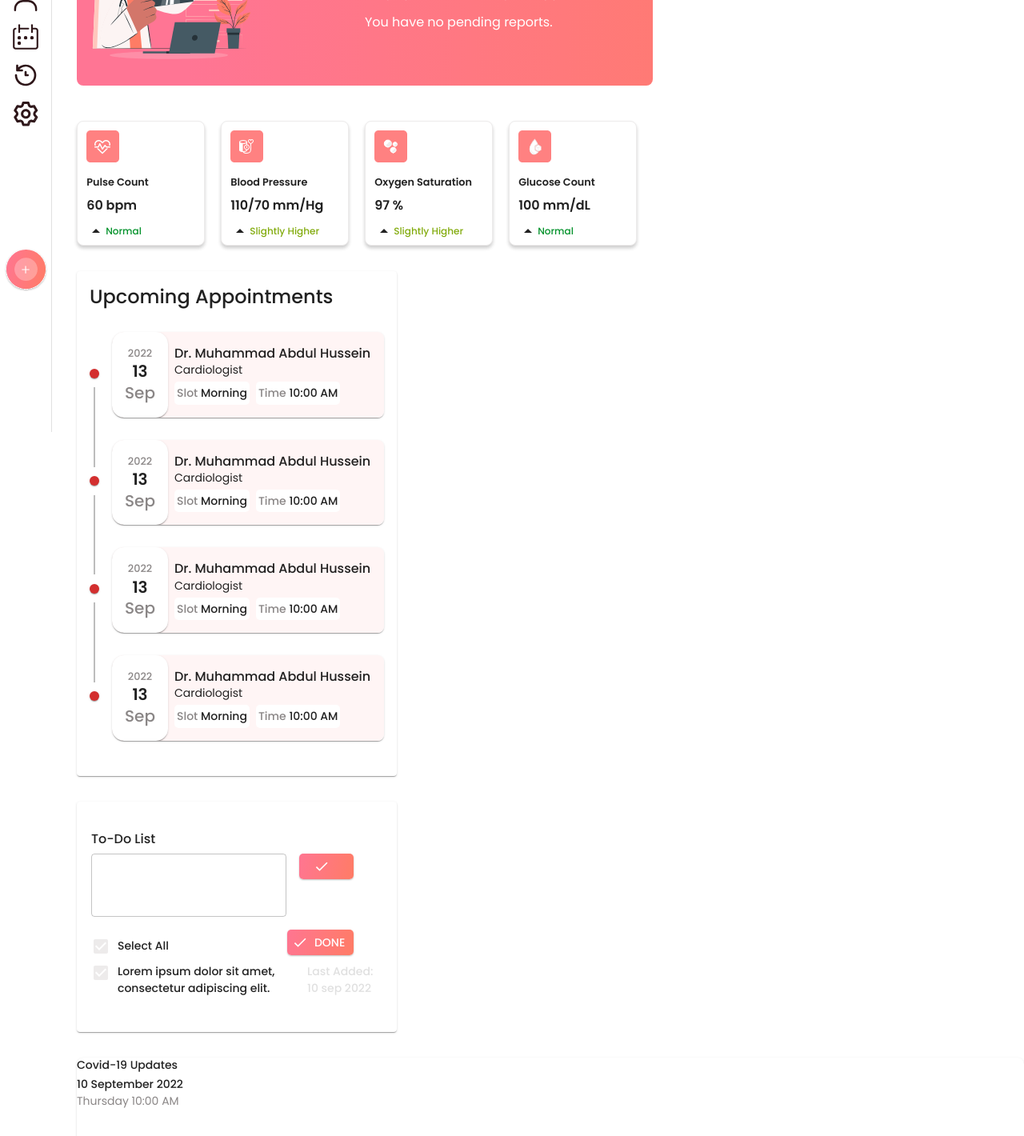
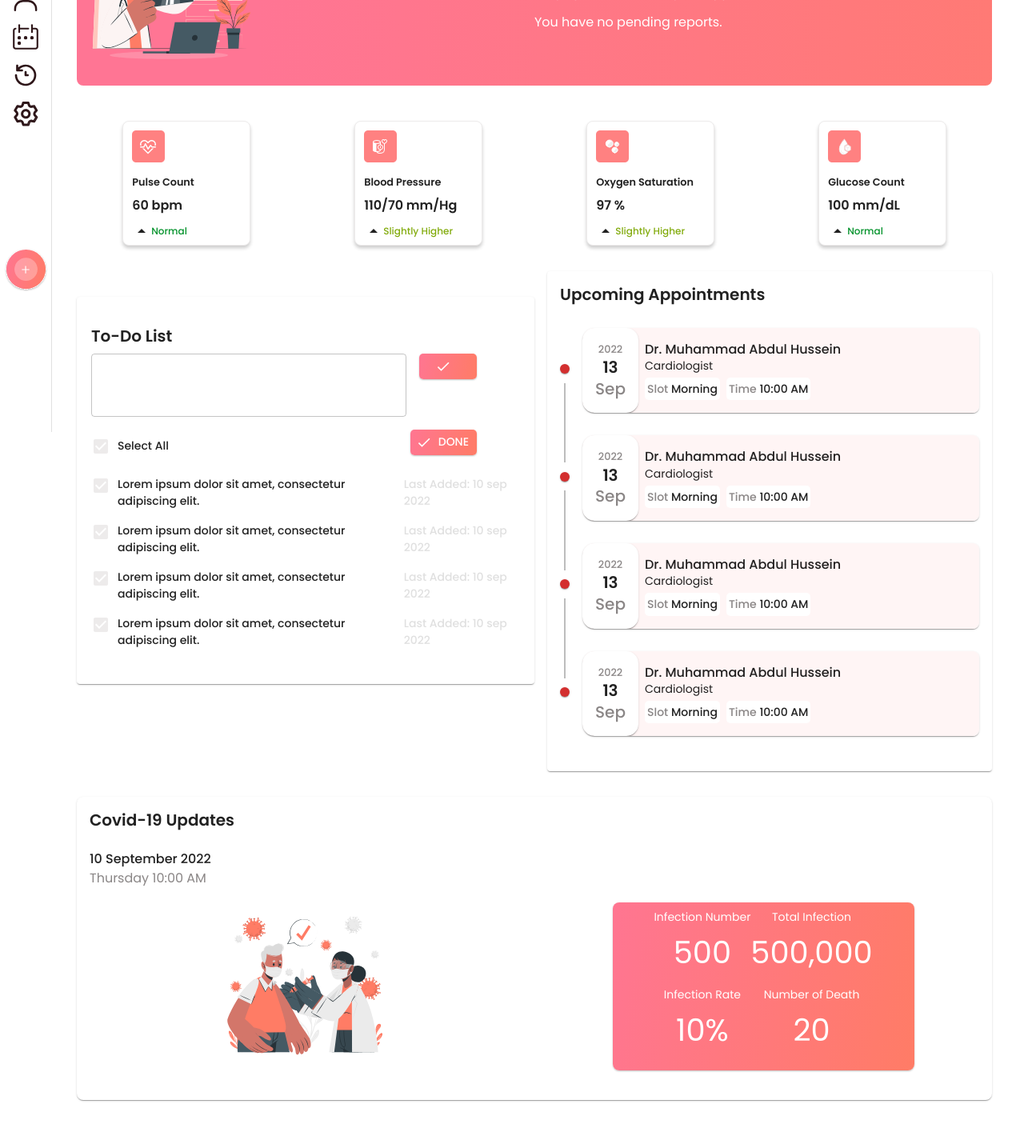
Before and after one commit to MK-Khan123/rainier-frontend, a React (Create React App) app: page / in a window 1280 px wide. Shown: the part 260-1680 px from the top of the page at 80% size. After the commit the page ends 1651 px from the top, so only its background shows below. Built offline with nearby package versions, Linux system fonts and the light colour scheme.

Commit message:
Almost created the Iphone 13 display

```diff
--- a/src/App.js
+++ b/src/App.js
@@ -28,13 +28,23 @@ const App = () => {
         '"Segoe UI Symbol"',
       ].join(','),
     },
+    breakpoints: {
+      values: {
+        xs: 0,
+        sm: 390,
+        md: 834,
+        lg: 1200,
+        xl: 1512,
+      },
+    },
   });
+
 
   return (
     <DarkModeContext.Provider value={[mode, setMode]}>
       <ThemeProvider theme={theme}>
         {/* <Paper sx={{ height: '100vh' }}> */}
-          <Home />
+        <Home />
         {/* </Paper> */}
       </ThemeProvider>
     </DarkModeContext.Provider>
--- a/src/components/Home/Appointments/Appointments.js
+++ b/src/components/Home/Appointments/Appointments.js
@@ -51,9 +51,8 @@ const appointmentData = [
 
 const Appointments = () => {
     return (
-        <Box>
-            <Card sx={{ minWidth: 275, maxWidth: 400 }}>
-                <Typography variant='h5' fontWeight='500' pl={2} pt={2} component='div'>
+        <Card sx={{ minWidth: 275, marginLeft: { sm: 2 } }}>
+            <Typography variant='h5' fontSize='1.25rem' fontWeight='600' pl={2} pt={2} component='div'>
                 Upcoming Appointments
             </Typography>
             <CardContent sx={{ padding: 0, ':last-child': { padding: 0 } }} >
@@ -80,7 +79,6 @@ const Appointments = () => {
                 </Timeline>
             </CardContent>
         </Card>
-        </Box >
     );
 };
 
--- a/src/components/Home/CovidUpdates/CovidUpdates.js
+++ b/src/components/Home/CovidUpdates/CovidUpdates.js
@@ -10,41 +10,63 @@ const CovidUpdates = () => {
     return (
         <Card sx={{ minWidth: 200, marginBottom: '1rem', borderRadius: '8px', mt: 4 }}>
             <CardContent sx={{ padding: 0, ':last-child': { padding: 0 } }}>
-                <Typography variant='h5' fontWeight='500' fontSize='0.875rem' gutterBottom component='div'>Covid-19 Updates</Typography>
-                <Typography variant='body1' fontWeight='500' fontSize='0.875rem'>10 September 2022</Typography>
-                <Typography variant='body1' fontSize='0.875rem' color='#8A8686' gutterBottom>Thursday 10:00 AM</Typography>
-                <Grid container align='center'>
-                    <Grid item xs={12}>
+                <Typography variant='h5' fontWeight='600' fontSize='1.25rem' gutterBottom component='div' p={2}>Covid-19 Updates</Typography>
+                <Typography variant='body1' fontWeight='500' fontSize='1rem' pl={2}>10 September 2022</Typography>
+                <Typography variant='body1' fontSize='1rem' color='#8A8686' gutterBottom pl={2}>Thursday 10:00 AM</Typography>
+
+                <Grid container align='center' pb={3}>
+                    <Grid item xs={12} md={6}>
                         <img src={vaccinationImage} alt="" />
                     </Grid>
-
-                    <Grid container item xs={12}
+                    <Grid container item xs={12} md={6}
                         sx={{
                             background: 'linear-gradient(101.27deg, #FF7594 -6.58%, #FF7C65 102.46%)',
                             boxShadow: '0px 1px 2px rgba(0, 0, 0, 0.25)',
-                            borderRadius: '8px'
+                            borderRadius: '8px',
+                            margin: 'auto',
+                            maxWidth: { xs: '177px', md: '377px' }
                         }}
                     >
-                        <Grid item xs={12}>
+                        <Box sx={{ display: { md: 'flex' }, margin: 'auto', padding: { sm: 1 }, }}>
+                            <Box
+                                sx={{
+                                    display: 'flex',
+                                    flexDirection: 'column',
+                                    justifyContent: 'center',
+                                    alignItems: 'center'
+                                }}
+                            >
+                                <>
                                     <Typography textAlign='center' variant='body1' color='#FFF' fontSize='0.875rem' gutterBottom>Infection Number</Typography>
                                     <Typography textAlign='center' variant='body1' color='#FFF' fontSize='2.4rem' gutterBottom>500</Typography>
-                        </Grid>
-                        <Grid item xs={12}>
+                                </>
+                                <>
                                     <Typography textAlign='center' variant='body1' color='#FFF' fontSize='0.875rem' gutterBottom>Infection Rate</Typography>
                                     <Typography textAlign='center' variant='body1' color='#FFF' fontSize='2.4rem' gutterBottom>10%</Typography>
-                        </Grid>
-                        <Grid item xs={12}>
+                                </>
+                            </Box>
+                            <Box
+                                sx={{
+                                    display: 'flex',
+                                    flexDirection: 'column',
+                                    justifyContent: 'center',
+                                    alignItems: 'center'
+                                }}
+                            >
+                                <>
                                     <Typography textAlign='center' variant='body1' color='#FFF' fontSize='0.875rem' gutterBottom>Total Infection</Typography>
                                     <Typography textAlign='center' variant='body1' color='#FFF' fontSize='2.4rem' gutterBottom>500,000</Typography>
-                        </Grid>
-                        <Grid item xs={12}>
+                                </>
+                                <>
                                     <Typography textAlign='center' variant='body1' color='#FFF' fontSize='0.875rem' gutterBottom>Number of Death</Typography>
                                     <Typography textAlign='center' variant='body1' color='#FFF' fontSize='2.4rem' gutterBottom>20</Typography>
-                        </Grid>
+                                </>
+                            </Box>
+                        </Box>
                     </Grid>
                 </Grid>
             </CardContent>
-        </Card>
+        </Card >
     );
 };
 
--- a/src/components/Home/HeaderMain/HeaderMain.js
+++ b/src/components/Home/HeaderMain/HeaderMain.js
@@ -10,7 +10,7 @@ const HeaderMain = () => {
     return (
         <Box
             sx={{
-                maxWidth: '45rem',
+                // maxWidth: '45rem',
                 background: 'linear-gradient(91.57deg, #FF7594 19.86%, #FF797B 84.16%, #FF7C65 139.72%)',
                 borderRadius: '8px',
                 marginTop: '2rem'
--- a/src/components/Home/Home.js
+++ b/src/components/Home/Home.js
@@ -15,24 +15,26 @@ const Home = () => {
     return (
         <>
             <Sidebar />
-            <Box pl={12}>
+            <Box pl={12} pr={5}>
                 <Grid container>
-                    <Grid item md={12}>
+                    <Grid item xs={12}>
                         <TopNavigation />
                     </Grid>
-                    <Grid item md={12}>
+                    <Grid item xs={12}>
                         <HeaderMain />
                     </Grid>
-                    <Grid item md={12}>
+                    <Grid item xs={12}>
                         <PatientStat />
                     </Grid>
-                    <Grid item md={12}>
-                        <Appointments />
-                    </Grid>
-                    <Grid item md={12}>
-                        <ToDoList />
-                    </Grid>
-                    <Grid item md={12}>
+                    <Box sx={{ display: { md: 'flex' }, flexDirection: { md: 'row-reverse' } }}>
+                        <Grid item xs={12}>
+                            <Appointments />
+                        </Grid>
+                        <Grid item xs={12}>
+                            <ToDoList />
+                        </Grid>
+                    </Box>
+                    <Grid item xs={12}>
                         <CovidUpdates />
                     </Grid>
                 </Grid>
--- a/src/components/Home/PatientStat/PatientStat.js
+++ b/src/components/Home/PatientStat/PatientStat.js
@@ -44,11 +44,11 @@ const PatientStat = () => {
     ];
 
     return (
-        <Grid container rowSpacing={2} sx={{ maxWidth: '45rem', marginTop: '1.75rem', paddingBottom: '2rem' }}>
+        <Grid container spacing={2} sx={{ marginTop: '1.75rem', paddingBottom: '2rem' }}>
             {
                 patientStat.map(stat => {
                     return (
-                        <Grid key={stat?.title} item xs={6} md={3}>
+                        <Grid key={stat?.title} item xs={6} sm={6} md={3}>
                             <Card
                                 sx={{
                                     maxWidth: '10rem',
@@ -56,7 +56,8 @@ const PatientStat = () => {
                                     borderRadius: '8px',
                                     border: '1px solid #EDEBEB',
                                     boxShadow: '0px 3.29032px 4.1129px rgba(0, 0, 0, 0.2)',
-                                    padding: '0.7rem'
+                                    padding: '0.7rem',
+                                    margin: 'auto'
                                 }}
                             >
                                 <CardContent sx={{ padding: 0 }}>
--- a/src/components/Home/ToDoList/ToDoList.js
+++ b/src/components/Home/ToDoList/ToDoList.js
@@ -9,11 +9,34 @@ import Typography from '@mui/material/Typography';
 import Checkbox from '@mui/material/Checkbox';
 import DoneIcon from '@mui/icons-material/Done';
 
+const toDos = [
+    {
+        id: '011',
+        title: 'Lorem ipsum dolor sit amet, consectetur adipiscing elit.',
+        time: 'Last Added: 10 sep 2022'
+    },
+    {
+        id: '022',
+        title: 'Lorem ipsum dolor sit amet, consectetur adipiscing elit.',
+        time: 'Last Added: 10 sep 2022'
+    },
+    {
+        id: '033',
+        title: 'Lorem ipsum dolor sit amet, consectetur adipiscing elit.',
+        time: 'Last Added: 10 sep 2022'
+    },
+    {
+        id: '044',
+        title: 'Lorem ipsum dolor sit amet, consectetur adipiscing elit.',
+        time: 'Last Added: 10 sep 2022'
+    }
+];
+
 const ToDoList = () => {
     return (
-        <Card sx={{ minWidth: 275, padding: { xs: '0.625rem', md: '1.25rem 0.625rem' }, maxWidth: 400, mt: 4 }}>
+        <Card sx={{ minWidth: 275, padding: { xs: '0.625rem', md: '1.25rem 0.625rem' }, mt: 4 }}>
             <CardContent sx={{ paddingX: '0.5rem' }}>
-                <Typography variant='h5' fontWeight='500' fontSize='1rem'>To-Do List</Typography>
+                <Typography variant='h5' fontWeight='600' fontSize='1.25rem'>To-Do List</Typography>
                 <Box mt={1} sx={{ maxWidth: '90%', display: 'flex', alignItems: 'flex-start' }}>
                     <TextField
                         type="text"
@@ -63,50 +86,27 @@ const ToDoList = () => {
                         Done
                     </Button>
                 </Box>
-                <Box>
                 <Grid container>
-                        <Grid item xs={12}>
+                    {
+                        toDos.map(todo => {
+                            return (
+                                <Grid key={todo?.id} item mt={2} xs={12}>
                                     <Box sx={{ display: 'flex' }}>
                                         <Checkbox defaultChecked sx={{ pl: 0, pt: { xs: 0 }, display: 'inline', color: '#FF7594', '&.Mui-checked': { color: '#EDEBEB' } }} />
                                         <Box sx={{ display: 'flex', flexDirection: { xs: 'column', md: 'row' } }}>
                                             <Typography variant='body1' fontWeight='500' fontSize='0.875rem'>
-                                        Lorem ipsum dolor sit amet, consectetur adipiscing elit.
+                                                {todo?.title}
                                             </Typography>
                                             <Typography ml={{ md: 2 }} color='#E0E0E0' fontWeight='500' variant='body1' fontSize='0.875rem'>
-                                        Last Added: 10 sep 2022
+                                                {todo?.time}
                                             </Typography>
                                         </Box>
                                     </Box>
                                 </Grid>
-                        {/* <Grid item>
-                            <Checkbox defaultChecked sx={{ pl: 0, pt: { xs: 0 }, color: '#FF7594', '&.Mui-checked': { color: '#FF7594' } }} />
-                            <Typography variant='body1' fontWeight='500' fontSize='0.875rem'>
-                                Lorem ipsum dolor sit amet, consectetur adipiscing elit.
-                            </Typography>
-                            <Typography ml={2} color='#E0E0E0' fontWeight='500' variant='body1' fontSize='0.875rem'>
-                                Last Added: 10 sep 2022
-                            </Typography>
+                            );
+                        })
+                    }
                 </Grid>
-                        <Grid item>
-                            <Checkbox defaultChecked sx={{ pl: 0, pt: { xs: 0 }, color: '#FF7594', '&.Mui-checked': { color: '#EDEBEB' } }} />
-                            <Typography variant='body1' fontWeight='500' fontSize='0.875rem'>
-                                Lorem ipsum dolor sit amet, consectetur adipiscing elit.
-                            </Typography>
-                            <Typography ml={2} color='#E0E0E0' fontWeight='500' variant='body1' fontSize='0.875rem'>
-                                Last Added: 10 sep 2022
-                            </Typography>
-                        </Grid>
-                        <Grid item>
-                            <Checkbox defaultChecked sx={{ pl: 0, pt: { xs: 0 }, color: '#FF7594', '&.Mui-checked': { color: '#EDEBEB' } }} />
-                            <Typography variant='body1' fontWeight='500' fontSize='0.875rem'>
-                                Lorem ipsum dolor sit amet, consectetur adipiscing elit.
-                            </Typography>
-                            <Typography ml={2} color='#E0E0E0' fontWeight='500' variant='body1' fontSize='0.875rem'>
-                                Last Added: 10 sep 2022
-                            </Typography>
-                        </Grid> */}
-                    </Grid>
-                </Box>
             </CardContent>
         </Card >
     );
```
Lines whose indentation alone changed are shown as unchanged.
